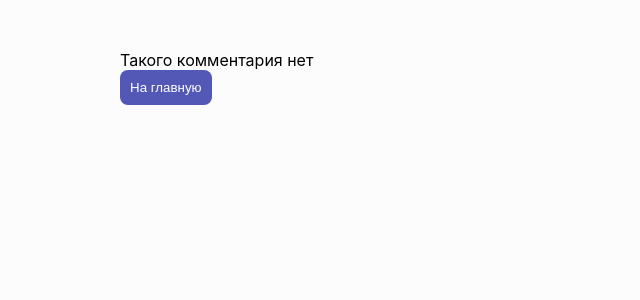
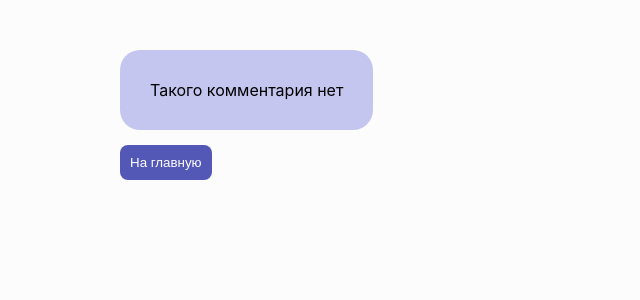
Before and after one commit to TearsOprah/testNuxt2, a Nuxt app: page /comments/1 in a window 1280 px wide. Shown: the top 300 px of the page, without its empty margins (0-640 px from the left). Built offline with nearby package versions, Linux system fonts and the light colour scheme; no server answers.

Commit message:
feat: стили для страницы комментария

```diff
--- a/pages/comments/_id.vue
+++ b/pages/comments/_id.vue
@@ -1,12 +1,13 @@
 <template>
-  <div>
-    <p v-if="!comment">Такого комментария нет</p>
+  <div class="comment">
+    <div class="comment__info">
+      <p v-if="!comment">Такого комментария нет</p>
 
-    <h1 v-if="comment">Комментарий {{ comment.id }}</h1>
-    <p v-if="comment">{{ comment.name }}</p>
-    <p v-if="comment">{{ comment.email }}</p>
-    <p v-if="comment">{{ comment.body }}</p>
-
+      <p v-if="comment">Комментарий {{ comment.id }}</p>
+      <p v-if="comment">Name: {{ comment.name }}</p>
+      <p v-if="comment">Email: {{ comment.email }}</p>
+      <p v-if="comment">Body: {{ comment.body }}</p>
+    </div>
     <button class="primary-button" @click="goToHome">На главную</button>
   </div>
 </template>
@@ -21,8 +22,6 @@ export default {
     } catch (error) {
       console.error('Ошибка при получении комментария:', error);
       return { comment: null };
-    } finally {
-      console.log('закончил')
     }
   },
   methods: {
@@ -32,3 +31,23 @@ export default {
   },
 };
 </script>
+
+<style>
+
+.comment {
+  display: flex;
+  flex-direction: column;
+  gap: 15px;
+  align-items: start;
+}
+
+.comment__info {
+  background: #C5C6EF;
+  border-radius: 20px;
+  padding: 30px;
+  display: flex;
+  flex-direction: column;
+  gap: 10px;
+}
+
+</style>
```
